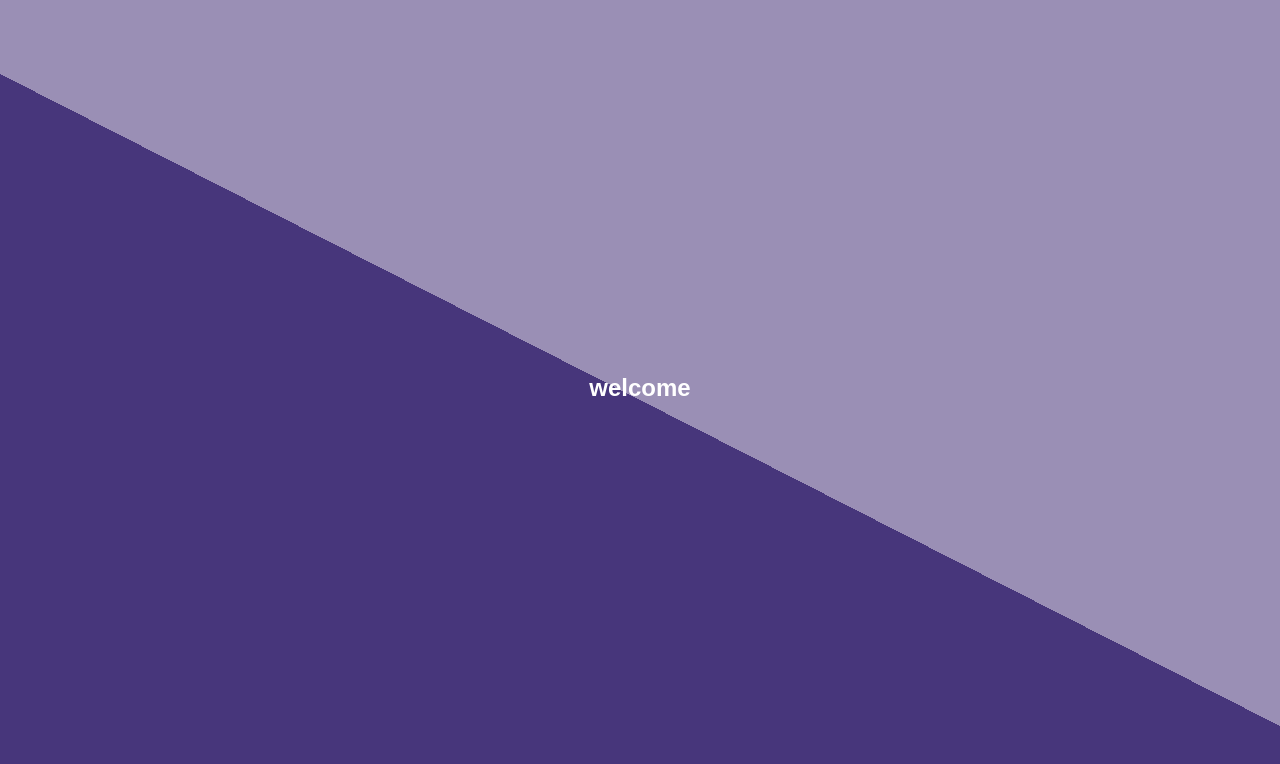
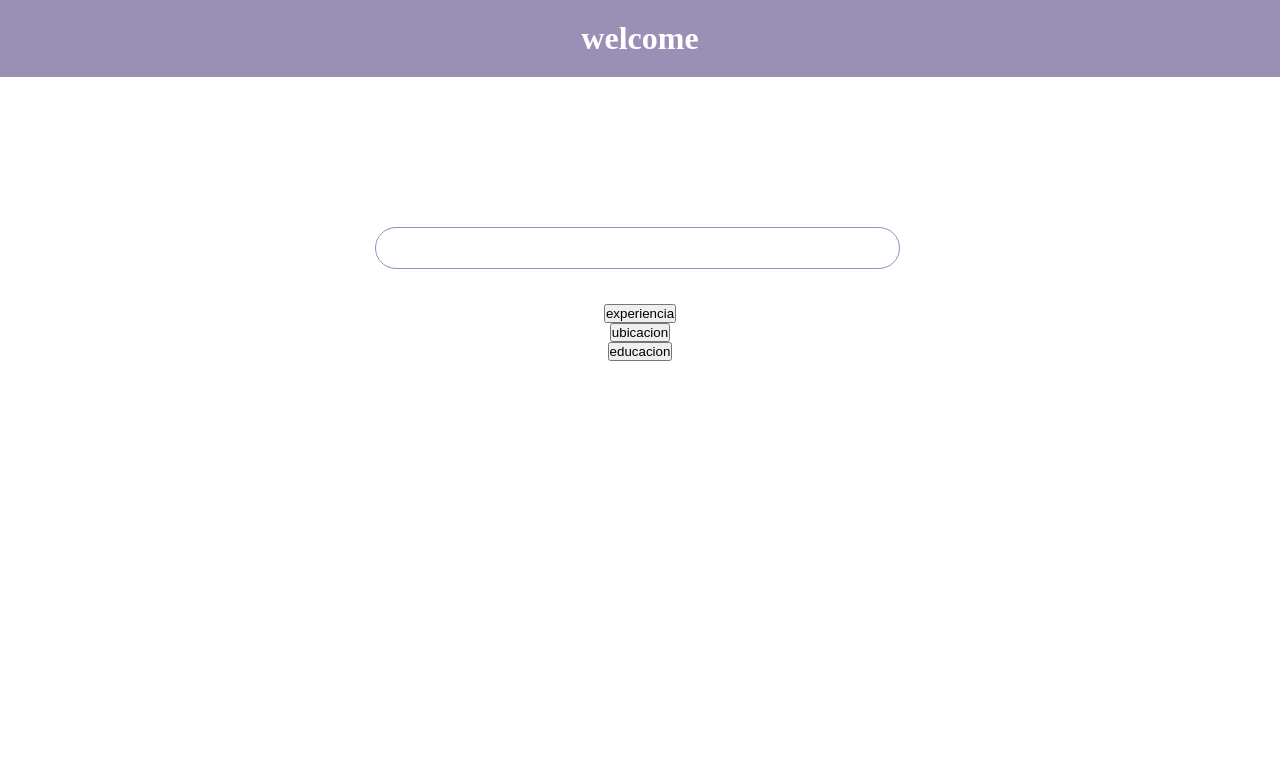
Before and after one commit to maycolroa/front_app_linked, a plain HTML site: page front_linkend/cliente.html in a window 1280 px wide. Drawn offline with Linux system fonts and the light colour scheme.

Commit message:
front_app_linkd 0.05 28/06/22

```diff
--- /dev/null
+++ b/front_linkend/client_style.css
@@ -0,0 +1,34 @@
+*{
+    padding: 0;
+    margin: 0;
+    box-sizing: border-box;
+}
+h1 {
+    text-align: center;
+    background-color: #9a8fb5;
+    color: #fff;
+    padding: 20px;
+}
+main{
+    margin-top: 150px;
+    text-align: center;
+}
+main .main_input {
+    width: 530px;
+    margin: 0 auto;
+    margin-bottom: 35px;
+}
+main .main_input_container {
+    width: 525px;
+    border-radius: 100px;
+    border: 1px solid #9a8fb5;
+    display: flex;
+    justify-content: center;
+    align-items: center;
+}
+main .main_input input {
+    width: 450px;
+    height: 40px;
+    border: none;
+    outline: none;
+}
--- a/front_linkend/cliente.html
+++ b/front_linkend/cliente.html
@@ -1,12 +1,35 @@
 <!DOCTYPE html>
 <html>
 <head>
-    <link rel="stylesheet" href="style.css">
+    <link rel="stylesheet" href="client_style.css">
 	<meta charset="utf-8">
 	<title>Login basico</title>
 
 </head>
 <body>
-    <p class="text">welcome</p>
+    <header>
+        <h1>welcome</h1>
+    </header>
+    <main>
+        <section class="main_input">
+            <div class="main_input_container">
+                <span class="search_icon">
+                </span>
+                <input type="text">
+
+            </div>
+        </section>
+        <section class="main_buttons">
+            <div>
+                <button>experiencia</button>
+            </div>
+            <div>
+                <button>ubicacion</button>
+            </div>
+            <div>
+                <button>educacion</button>
+            </div>
+        </section>
+    </main>
 </body>
 </html>
```
Also changed, not shown: front_linkend/index.html (+1 -1 lines).
